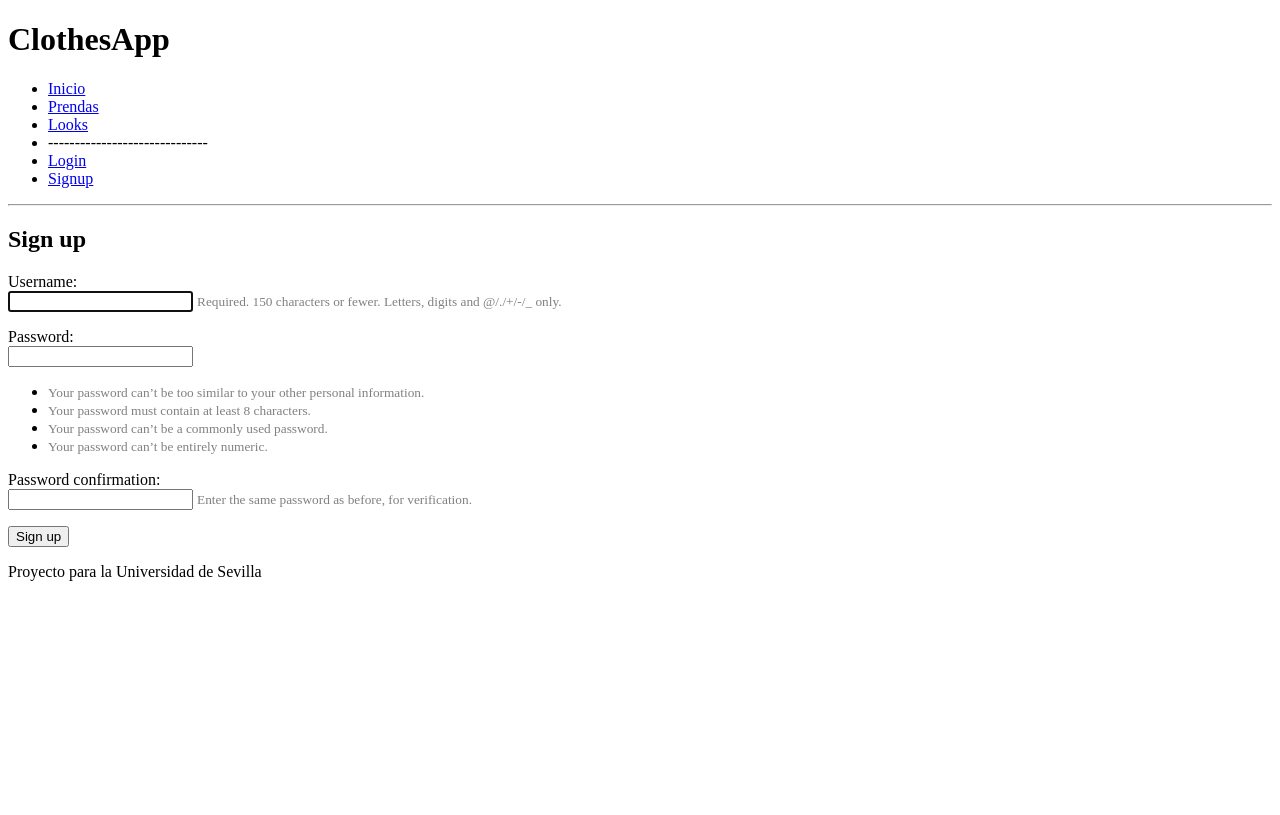
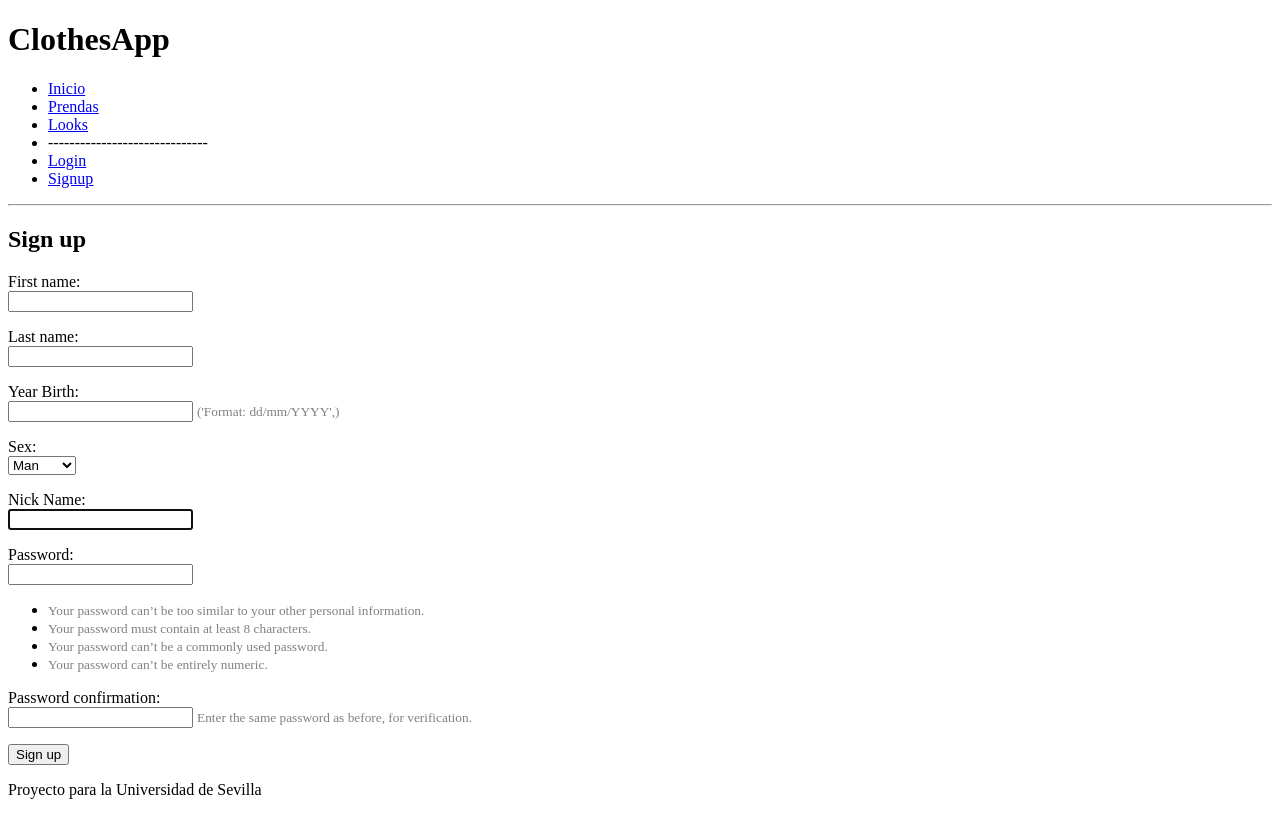
Before and after one commit to joaquinperez94/ClothesLook, a Django app: page /signup/ in a window 1280 px wide. Before the commit the page ends 581 px from the top, so only its background shows below. Run offline with Django 3.2, Linux system fonts and the light colour scheme.

Commit message:
Edito modelo de usuario

```diff
--- a/ClothesLook/settings.py
+++ b/ClothesLook/settings.py
@@ -27,6 +27,7 @@ DEBUG = True
 
 ALLOWED_HOSTS = []
 
+AUTH_USER_MODEL = 'clothesLookApp.User'
 
 # Application definition
 
--- a/clothesLookApp/forms.py
+++ b/clothesLookApp/forms.py
@@ -2,6 +2,134 @@
 from django import forms
 from clothesLookApp.models import Clothing
 from dataclasses import fields
+from django import forms
+from django.contrib.auth import get_user_model
+from django.contrib.auth.forms import UserCreationForm
+from django.utils.translation import ugettext_lazy as _
+import datetime
+import pytz
+from django.utils import timezone
+from django.contrib.auth.forms import ReadOnlyPasswordHashField
+
+# from nocaptcha_recaptcha.fields import NoReCaptchaField
+
+User = get_user_model()
+
+
+class UserCreateForm(UserCreationForm):
+    SEX_OPTIONS = (
+        ('M', _('Man')),
+        ('W', _('Woman')),
+    )
+    formato = _("Format: dd/mm/YYYY"),
+
+    first_name = forms.CharField(label=_('First name'), required=False)
+    last_name = forms.CharField(label=_('Last name'), required=False)
+    year_birth = forms.DateTimeField(label=_('Year Birth'), input_formats=['%d/%m/%Y'], help_text=formato, required=False)
+    sex = forms.ChoiceField(label=_('Sex'), choices=SEX_OPTIONS, required=False)
+    nickName = forms.CharField(label=_('Nick Name'), max_length=40,required=True)
+
+    class Meta:
+        model = User
+        fields = ("first_name", "last_name", "year_birth", "sex","nickName", "password1", "password2")
+
+    def save(self, commit=True):
+        user = super(UserCreateForm, self).save(commit=False)
+        user.first_name = self.cleaned_data["first_name"]
+        user.last_name = self.cleaned_data["last_name"]
+        user.nickName = self.cleaned_data["nickName"]
+        user.year_birth = self.cleaned_data["year_birth"]
+        user.sex = self.cleaned_data["sex"]
+
+        if commit:
+            user.save()
+        return user
+
+    #  validations
+
+    def clean(self, *args, **kwargs):
+        cleaned_data = super(UserCreateForm, self).clean(*args, **kwargs)
+        nickName = cleaned_data.get('nickName', None)
+        if nickName is not None:  # look for in db
+            users = User.objects.all()
+
+            for u in users:
+                if nickName == u.nickName:
+                    self.add_error('nickName', _('Nick Name alredy exits'))
+                    break
+
+        year_birth = cleaned_data.get('year_birth', None)
+        if year_birth is not None:
+            now = timezone.now()
+
+            if year_birth > now:
+                self.add_error('year_birth', _('Can´t be in future'))
+
+
+class UserChangeForm(forms.ModelForm):
+    password = ReadOnlyPasswordHashField()
+
+    class Meta:
+        model = User
+        fields = ('nickName', 'password', 'year_birth', 'is_active')
+
+    def clean_password(self):
+        # Regardless of what the user provides, return the initial value.
+        return self.initial["password"]
+
+
+# Formulario sin el campo "captcha" necesario para crear el User desde el panel de administracion
+class UserCreateFormAdmin(UserCreationForm):
+    SEX_OPTIONS = (
+        ('M', _('Man')),
+        ('W', _('Woman')),
+        ('N', _('Non-binary')),
+    )
+    formato = _("Format: dd/mm/YYYY"),
+
+    first_name = forms.CharField(label=_('First name'), required=False)
+    last_name = forms.CharField(label=_('Last name'), required=False)
+    nickName = forms.EmailField(label=_('Email'), required=True)
+    year_birth = forms.DateTimeField(label=_('Year of Birth'), input_formats=['%d/%m/%Y'], help_text=formato,
+                                     required=False)
+    sex = forms.ChoiceField(label=_('Sex'), choices=SEX_OPTIONS, required=False)
+
+    class Meta:
+        model = User
+        fields = ("first_name", "last_name", "nickName", "year_birth", "sex", "password1", "password2")
+
+    def save(self, commit=True):
+        user = super(UserCreateFormAdmin, self).save(commit=False)
+        user.first_name = self.cleaned_data["first_name"]
+        user.last_name = self.cleaned_data["last_name"]
+        user.nickName = self.cleaned_data["nickName"]
+        user.year_birth = self.cleaned_data["year_birth"]
+        user.sex = self.cleaned_data["sex"]
+
+        if commit:
+            user.save()
+        return user
+
+    #  validations
+
+    def clean(self, *args, **kwargs):
+        cleaned_data = super(UserCreateFormAdmin, self).clean(*args, **kwargs)
+        nickName = cleaned_data.get('nickName', None)
+        if nickName is not None:
+            all_users = User.objects.all()
+
+            for u in all_users:
+                if nickName == u.nickName:
+                    self.add_error('nickName', _('Email alredy exits'))
+                    break
+
+        year_birth = cleaned_data.get('year_birth', None)
+        if year_birth is not None:
+            now = timezone.now()
+
+            if year_birth > now:
+                self.add_error('year_birth', _('Can´t be in future'))
+
 
 class registrerClote(forms.ModelForm):
     class Meta:
@@ -14,7 +142,7 @@ class registrerClote(forms.ModelForm):
             'brand',
             'link',
             'category',
-            ]
+        ]
 
         labels = {
             'name': 'Name',
@@ -23,13 +151,13 @@ class registrerClote(forms.ModelForm):
             'brand': 'Brand',
             'link': 'Link',
             'category': 'Category',
-            }
+        }
 
         widgets = {
-             'name': forms.TextInput(attrs={'class':'form-control'}),
-            'photo': forms.TextInput(attrs={'class':'form-control'}),
-            'size': forms.TextInput(attrs={'class':'form-control'}),
-            'brand': forms.TextInput(attrs={'class':'form-control'}),
-            'link': forms.TextInput(attrs={'class':'form-control'}),
-            'category': forms.Select(attrs={'class':'form-control'}),
-            }
+            'name': forms.TextInput(attrs={'class': 'form-control'}),
+            'photo': forms.TextInput(attrs={'class': 'form-control'}),
+            'size': forms.TextInput(attrs={'class': 'form-control'}),
+            'brand': forms.TextInput(attrs={'class': 'form-control'}),
+            'link': forms.TextInput(attrs={'class': 'form-control'}),
+            'category': forms.Select(attrs={'class': 'form-control'}),
+        }
--- a/clothesLookApp/models.py
+++ b/clothesLookApp/models.py
@@ -1,6 +1,11 @@
 from django.db import models
 from django.conf import settings
-from django.contrib.auth.models import User
+#from django.contrib.auth.models import User
+from django.contrib.auth.models import AbstractUser
+from django.contrib.auth.models import PermissionsMixin
+from django.contrib.auth.base_user import AbstractBaseUser
+from django.utils.translation import ugettext_lazy as _
+from .managers import UserManager
 
 # Create your models here.
 # class User(models.Model):
@@ -12,6 +17,24 @@ from django.contrib.auth.models import User
 #     def __str__(self):
 #         return "%s %s" % (self.name)
 
+class User(AbstractBaseUser, PermissionsMixin):
+    SEX_OPTIONS = (
+        ('M', 'Man'),
+        ('W', 'Woman'),
+    )
+    nickName = models.CharField(_('Nick Name'),unique=True, max_length=30)
+    first_name = models.CharField(_('First name'),max_length=30, blank=True)
+    last_name = models.CharField(_('Last name'),max_length=60, blank=True)
+    year_birth = models.DateField(_('Year of Birth'),null=True)
+    sex = models.CharField(_('Sex'),max_length=1, choices=SEX_OPTIONS, null=True)
+    is_active = models.BooleanField(_('Is active'),default=True)
+    is_staff = models.BooleanField(_('Is staf'),default=False)
+
+    objects = UserManager()
+
+    USERNAME_FIELD = 'nickName'
+    REQUIRED_FIELDS = []
+
 class Look(models.Model):
     season_choice=(
         ('Primavera','Primavera'),
@@ -22,7 +45,8 @@ class Look(models.Model):
     title=models.CharField(max_length=100)
     description=models.CharField(max_length=300)
     season=models.CharField(max_length=100, choices=season_choice)
-    user=models.ForeignKey(settings.AUTH_USER_MODEL, on_delete=models.CASCADE)
+    #user=models.ForeignKey(settings.AUTH_USER_MODEL, on_delete=models.CASCADE)
+    user = models.ForeignKey(User, on_delete=models.CASCADE)
     def __str__(self):
         return self.title
 
@@ -30,7 +54,8 @@ class Comment(models.Model):
     subject=models.CharField(max_length=100)
     body=models.CharField(max_length=300)
     moment=models.DateTimeField(auto_now_add=True)
-    user = models.ForeignKey(settings.AUTH_USER_MODEL, on_delete=models.CASCADE)
+    user = models.ForeignKey(User, on_delete=models.CASCADE)
+    #user = models.ForeignKey(settings.AUTH_USER_MODEL, on_delete=models.CASCADE)
     look=models.ForeignKey(Look, on_delete=models.CASCADE)
     def __str__(self):
         return self.subject
@@ -46,6 +71,7 @@ class Clothing(models.Model):
     size=models.CharField(max_length=10)
     brand=models.CharField(max_length=100)
     link=models.CharField(max_length=200)
+    user = models.ForeignKey(User, on_delete=models.CASCADE)
     category=models.ForeignKey(Category, on_delete=models.CASCADE)
     def __str__(self):
         return self.name
--- a/clothesLookApp/views.py
+++ b/clothesLookApp/views.py
@@ -1,5 +1,5 @@
 from django.shortcuts import render,redirect
-from django.contrib.auth.forms import UserCreationForm
+from .forms import UserCreateForm
 from django.contrib.auth import authenticate
 from django.contrib.auth import login as auth_login
 from django.shortcuts import render, get_object_or_404
@@ -51,14 +51,14 @@ def profile(request):
 #PAGINA DE REGISTRO
 def signup(request):
     if request.method == 'POST':
-        form = UserCreationForm(request.POST)
+        form = UserCreateForm(request.POST)
         if form.is_valid():
             form.save()
             username = form.cleaned_data.get('username')
             raw_password = form.cleaned_data.get('password1')
-            user = authenticate(username=username, password=raw_password)
-            auth_login(request, user)
+            #user = authenticate(username=username, password=raw_password)
+            #auth_login(request, user)
             return redirect('/inicio/')
     else:
-        form = UserCreationForm()
+        form = UserCreateForm()
     return render(request, 'signup.html', {'form': form})
```
Also changed, not shown: clothesLookApp/admin.py (+48 -1 lines), clothesLookApp/managers.py (added, +27 -0 lines), templates/profile.html (+7 -3 lines), clothesLookApp/migrations/0001_initial.py, db.sqlite3.
